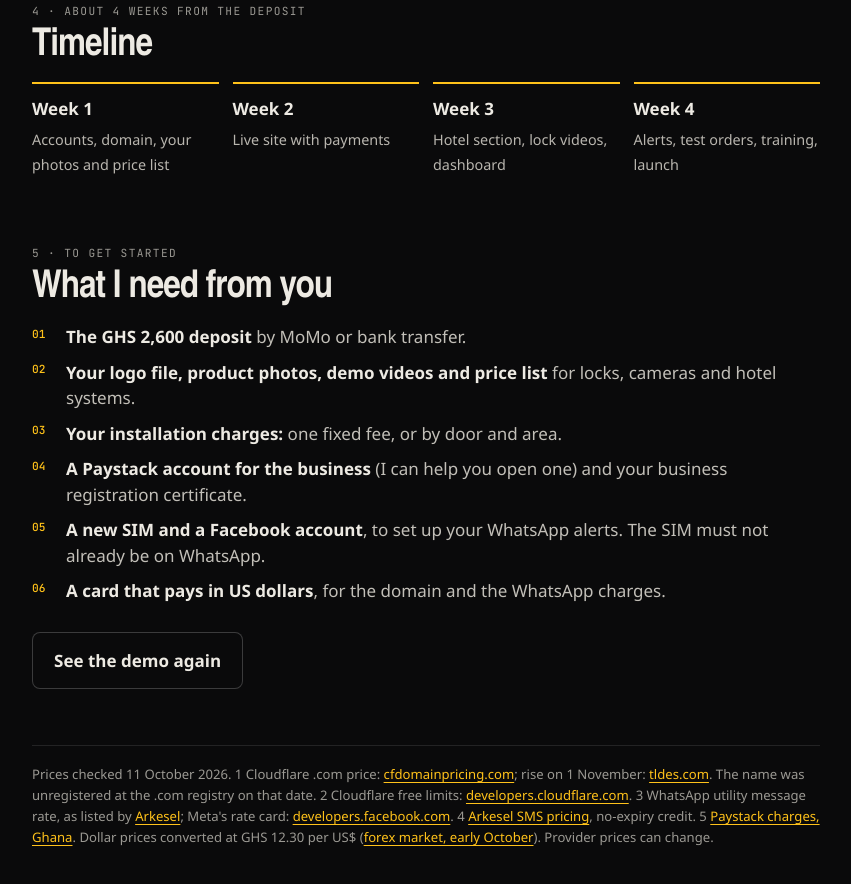
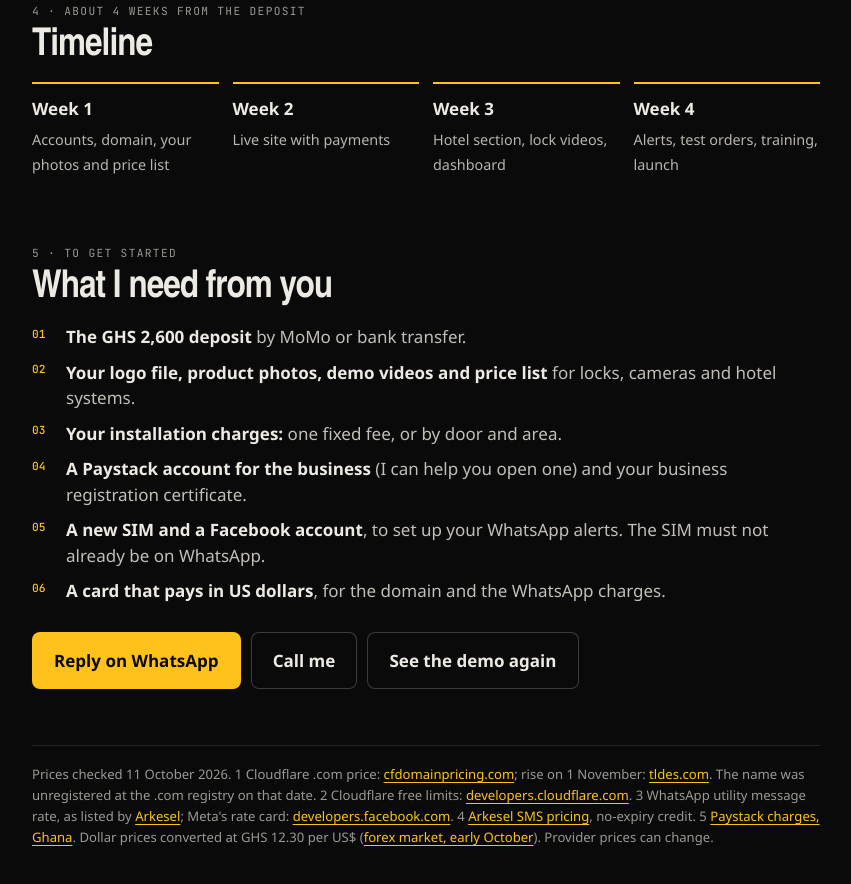
Before and after one commit to TechKhid/Access-grid-locks, a website: page src/proposal/index.html in a window 1280 px wide. Shown: the part 2677-3561 px from the top of the page, without its empty margins (214-1065 px from the left). Drawn offline with Linux system fonts and the light colour scheme; files whose address does not match are found by name; a web font is replaced by a local one.

Commit message:
Switch on the reply and call buttons on the quote page

```diff
--- a/src/proposal/index.html
+++ b/src/proposal/index.html
@@ -216,6 +216,7 @@
     </ol>
     <div class="end">
       <a class="btn" id="acceptBtn" href="#" target="_blank" rel="noopener" hidden>Reply on WhatsApp</a>
+      <a class="btn btn--ghost" id="callBtn" href="#" hidden>Call me</a>
       <a class="btn btn--ghost" href="../index.html">See the demo again</a>
     </div>
   </section>
@@ -241,7 +242,7 @@
     validUntil: '31 October 2026',
     supportFee: 300,          // GHS, only in months the client asks for changes
     ordersAWeek: 5,           // the volume the running costs are shown at
-    whatsapp: '',             // your WhatsApp number in international form, e.g. 233241234567, for the reply button
+    phone: '233559381631',   // your WhatsApp and call line, in international form, for the reply and call buttons
     items: [
       { name: 'Website', price: 1200,
         text: 'The demo made live on your domain, with your own photos and logo. Lock orders collect the customer\'s door details so you can confirm the fit.' },
@@ -292,10 +293,12 @@
   set('smsCost', ghs(sms, 2));
   set('monthly', ghs(wa + sms, 2));
 
-  // The reply button opens a chat with you, with the total already written.
+  // The reply button opens a chat with you, with the total already written; the call button dials the same line.
   const reply = $('#acceptBtn');
-  if (QUOTE.whatsapp) {
-    reply.href = `https://wa.me/${QUOTE.whatsapp}?text=${encodeURIComponent(`Hello Samuel, I've read the quote for the AccessGrid Solutions website (${ghs(total)}).`)}`;
+  if (QUOTE.phone) {
+    $('#callBtn').href = `tel:+${QUOTE.phone}`;
+    $('#callBtn').hidden = false;
+    reply.href = `https://wa.me/${QUOTE.phone}?text=${encodeURIComponent(`Hello Samuel, I've read the quote for the AccessGrid Solutions website (${ghs(total)}).`)}`;
     reply.hidden = false;
   }
 
@@ -334,6 +337,7 @@
     const a = e.target.closest('a[href]');
     if (a && a.origin === location.origin && a.target !== '_blank' && a.pathname !== location.pathname) { internal = true; setTimeout(() => { internal = false; }, 1500); }
     if (a && a.id === 'acceptBtn') { s.actions.push('Tapped reply on the quote'); save(); post({ type: 'event', name: 'whatsapp', detail: 'Replied from the cost breakdown' }); }
+    if (a && a.id === 'callBtn') { s.actions.push('Tapped call on the quote'); save(); post({ type: 'event', name: 'call', detail: 'Called from the cost breakdown' }); }
   }, true);
   const summarise = () => {
     if (since) { s.active += Date.now() - since; since = 0; }
```
